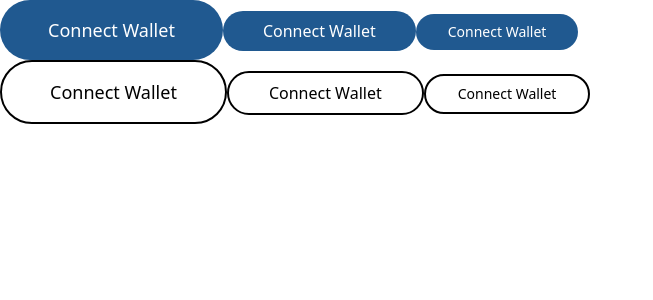
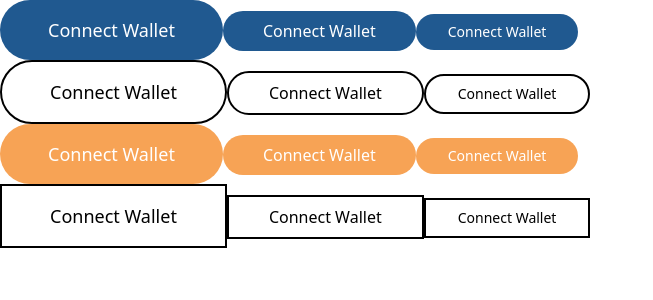
Before and after one commit to srteerra/certchain, a React (Vite) app: page /dashboard in a window 1280 px wide. Shown: the top 300 px of the page, without its empty margins (0-653 px from the left). Built offline with nearby package versions, Linux system fonts and the light colour scheme.

Commit message:
CER-32 feat: fill and outline secondary button components done

```diff
--- /dev/null
+++ b/src/components/SecondaryButton.jsx
@@ -0,0 +1,68 @@
+import React from "react";
+
+// Filled buttons
+
+function SecondaryButton_lg_fill({text, event}) {
+    return (
+        <button
+            className="px-12 py-4 text-lg bg-secondary text-white rounded-full hover:opacity-90 transition duration-200 ease-in-out"
+            onClick={event}>{text}
+        </button>
+    )
+}
+
+function SecondaryButton_md_fill({text, event}) {
+    return (
+        <button
+            className="px-10 py-2 text-md bg-secondary text-white rounded-full hover:opacity-90 transition duration-200 ease-in-out"
+            onClick={event}>{text}
+        </button>
+    )
+}
+
+function SecondaryButton_sm_fill({text, event}) {
+    return (
+        <button
+            className="px-8 py-2 text-sm bg-secondary text-white rounded-full hover:opacity-90 transition duration-200 ease-in-out"
+            onClick={event}>{text}
+        </button>
+    )
+}
+
+// Outline buttons
+
+function SecondaryButton_lg_outline({text, event}) {
+    return (
+        <button
+            className="px-12 py-4 text-lg bg-transparent border-2 text-dark hover:bg-black hover:text-white transition duration-200 ease-in-out"
+            onClick={event}>{text}
+        </button>
+    )
+}
+
+function SecondaryButton_md_outline({text, event}) {
+    return (
+        <button
+            className="px-10 py-2 text-md bg-transparent border-2 text-dark hover:bg-black hover:text-white transition duration-200 ease-in-out"
+            onClick={event}>{text}
+        </button>
+    )
+}
+
+function SecondaryButton_sm_outline({text, event}) {
+    return (
+        <button
+            className="px-8 py-2 text-sm bg-transparent border-2 text-dark hover:bg-black hover:text-white transition duration-200 ease-in-out"
+            onClick={event}>{text}
+        </button>
+    )
+}
+
+export {
+    SecondaryButton_lg_fill,
+    SecondaryButton_md_fill,
+    SecondaryButton_sm_fill,
+    SecondaryButton_lg_outline,
+    SecondaryButton_md_outline,
+    SecondaryButton_sm_outline
+};
--- a/src/pages/Dashboard.jsx
+++ b/src/pages/Dashboard.jsx
@@ -6,6 +6,15 @@ import {
     PrimaryButton_md_outline,
     PrimaryButton_sm_outline
 } from "../components/PrimaryButton";
+
+import {
+    SecondaryButton_lg_fill,
+    SecondaryButton_md_fill,
+    SecondaryButton_sm_fill,
+    SecondaryButton_lg_outline,
+    SecondaryButton_md_outline,
+    SecondaryButton_sm_outline
+} from "../components/SecondaryButton";
 
 const hola = () => {
     alert('Hola1')
@@ -28,6 +37,16 @@ const Dashboard = () => {
                 <PrimaryButton_md_outline text="Connect Wallet" event={hola2} />
                 <PrimaryButton_sm_outline text="Connect Wallet" event={hola2} />
             </div>
+            <div>
+                <SecondaryButton_lg_fill text="Connect Wallet" event={hola2} />
+                <SecondaryButton_md_fill text="Connect Wallet" event={hola2} />
+                <SecondaryButton_sm_fill text="Connect Wallet" event={hola2} />
+            </div>
+            <div>
+                <SecondaryButton_lg_outline text="Connect Wallet" event={hola2} />
+                <SecondaryButton_md_outline text="Connect Wallet" event={hola2} />
+                <SecondaryButton_sm_outline text="Connect Wallet" event={hola2} />
+            </div>
         </div>
     );
 }
```
